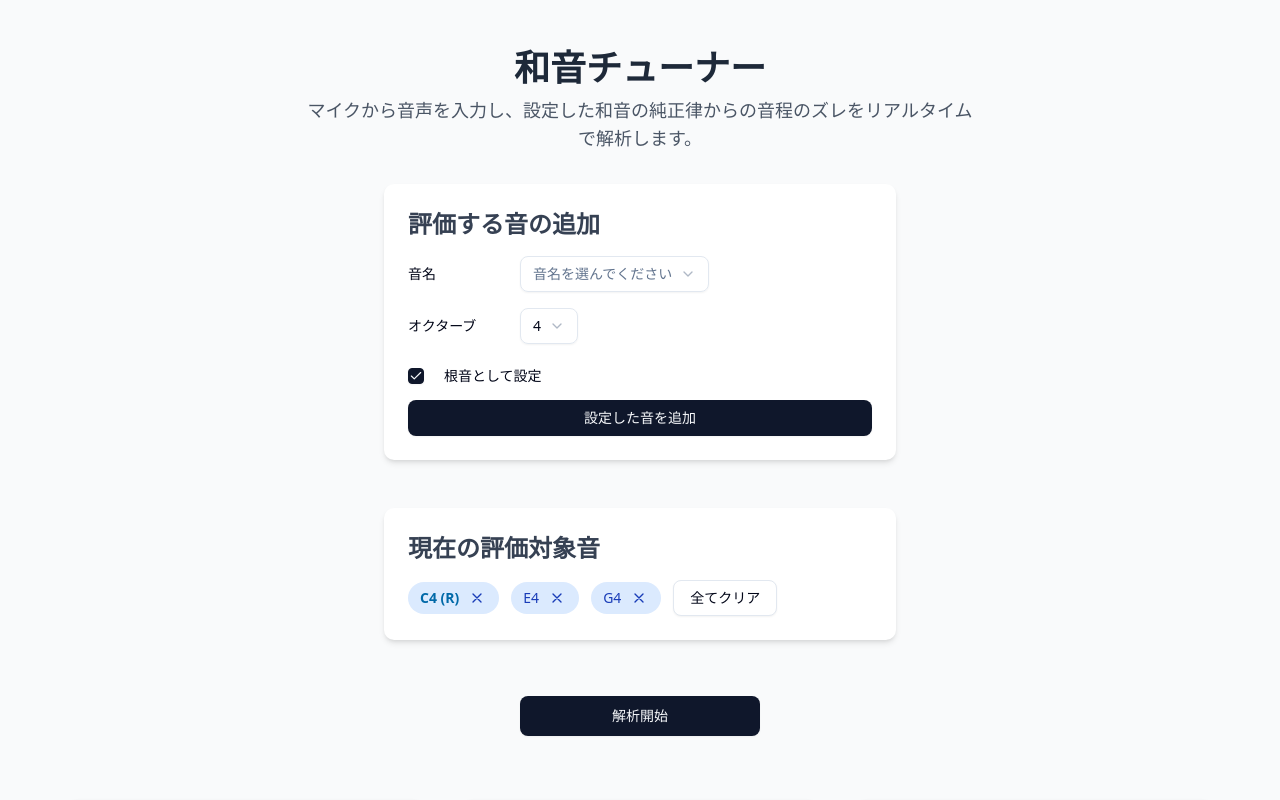
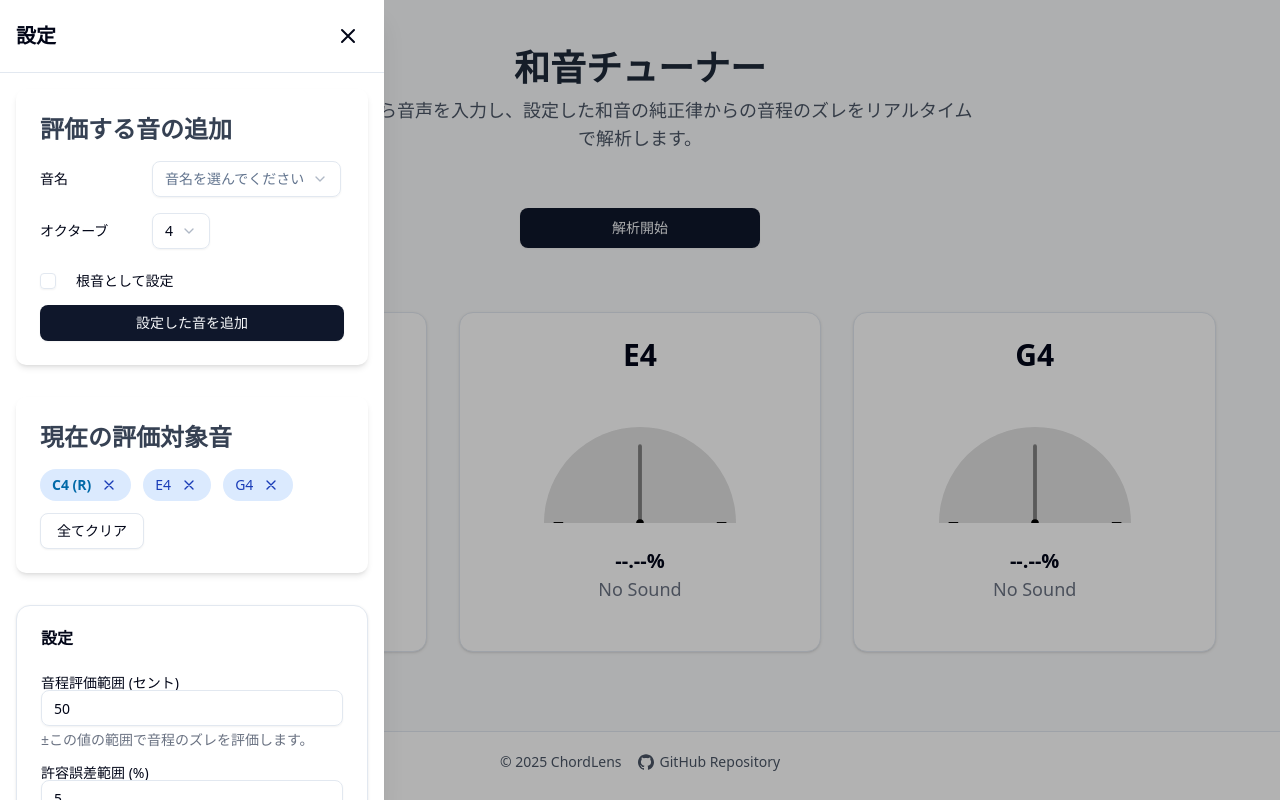
Before and after one commit to guchipa/chordlens, a Next.js app in the folder frontend/: page / in a window 1280 px wide. Both pictures are taken after a click on the button "設定を開く". Shown: the top 800 px of the page. Built offline with nearby package versions, Linux system fonts and the light colour scheme.

Commit message:
feat: 設定部分を左タブに配置

```diff
--- a/frontend/app/page.tsx
+++ b/frontend/app/page.tsx
@@ -9,9 +9,12 @@ import { useForm } from "react-hook-form";
 // 自作の解析ロジックと定数
 import { evaluateSpectrum } from "@/lib/audio_analysis/justAnalyze";
 import {
-  FFT_SIZE,
-  SMOOTHING_TIME_CONSTANT,
+  FFT_SIZE, // FFT_SIZE をインポート
+  SMOOTHING_TIME_CONSTANT, // SMOOTHING_TIME_CONSTANT をインポート
   DEFAULT_INITIAL_PITCH_LIST,
+  EVAL_RANGE_CENTS,
+  A4_FREQ,
+  EVAL_THRESHOLD,
 } from "@/lib/constants";
 
 import { AppFooter } from "@/components/AppFooter";
@@ -19,6 +22,7 @@ import { PitchSettingForm } from "@/components/feature/PitchSettingForm";
 import { PitchList } from "@/components/feature/PitchList";
 import { AnalysisControl } from "@/components/feature/AnalysisControl";
 import { AnalysisResult } from "@/components/feature/AnalysisResult";
+import { SettingsForm } from "@/components/feature/SettingsForm";
 import { FormSchema, formType } from "@/lib/schema";
 
 export default function HomePage() {
@@ -32,7 +36,27 @@ export default function HomePage() {
     (number | null)[] | null
   >(null);
   // ユーザーが設定する評価対象音のリストを管理
-  const [currentPitchList, setCurrentPitchList] = useState<formType[]>(DEFAULT_INITIAL_PITCH_LIST);
+  const [currentPitchList, setCurrentPitchList] = useState<formType[]>(
+    DEFAULT_INITIAL_PITCH_LIST
+  );
+
+  // 音程評価範囲のstateを追加
+  const [evalRangeCents, setEvalRangeCents] = useState(EVAL_RANGE_CENTS);
+  // 許容誤差範囲のstateを追加
+  const [goodRangePercent, setGoodRangePercent] = useState(5);
+  // A4周波数のstateを追加
+  const [a4Freq, setA4Freq] = useState(A4_FREQ);
+  // スペクトル評価閾値のstateを追加
+  const [evalThreshold, setEvalThreshold] = useState(EVAL_THRESHOLD);
+  // FFTサイズのstateを追加
+  const [fftSize, setFftSize] = useState(FFT_SIZE); // FFT_SIZEのstate
+  // 平滑化定数のstateを追加
+  const [smoothingTimeConstant, setSmoothingTimeConstant] = useState(
+    SMOOTHING_TIME_CONSTANT
+  ); // SMOOTHING_TIME_CONSTANTのstate
+
+  // 設定パネルの開閉状態
+  const [isSettingsOpen, setIsSettingsOpen] = useState(false);
 
   // フォームの初期化
   const form = useForm<formType>({
@@ -62,8 +86,8 @@ export default function HomePage() {
       const analyser = audioContextRef.current.createAnalyser();
       analyserNodeRef.current = analyser;
 
-      analyser.fftSize = FFT_SIZE;
-      analyser.smoothingTimeConstant = SMOOTHING_TIME_CONSTANT;
+      analyser.fftSize = fftSize; // stateのfftSizeを使用
+      analyser.smoothingTimeConstant = smoothingTimeConstant; // stateのsmoothingTimeConstantを使用
 
       source.connect(analyser);
 
@@ -81,8 +105,15 @@ export default function HomePage() {
 
         analyserNodeRef.current.getFloatFrequencyData(dataArray);
 
-        // evaluateSpectrum の引数は formType[] を直接受け取るように調整済み
-        const result = evaluateSpectrum(dataArray, freqBins, currentPitchList);
+        // evaluateSpectrum に a4Freq と evalThreshold を渡す
+        const result = evaluateSpectrum(
+          dataArray,
+          freqBins,
+          currentPitchList,
+          evalRangeCents,
+          a4Freq,
+          evalThreshold
+        );
         setAnalysisResult(result);
 
         animationFrameIdRef.current = requestAnimationFrame(analyzeLoop);
@@ -95,7 +126,14 @@ export default function HomePage() {
       console.error("Error accessing microphone:", error);
       alert("マイクへのアクセスを許可してください。");
     }
-  }, [currentPitchList]);
+  }, [
+    currentPitchList,
+    evalRangeCents,
+    a4Freq,
+    evalThreshold,
+    fftSize,
+    smoothingTimeConstant,
+  ]); // 依存配列に fftSize と smoothingTimeConstant を追加
 
   // 音程解析の停止ロジック
   const stopProcessing = useCallback(() => {
@@ -162,6 +200,84 @@ export default function HomePage() {
 
   return (
     <div className="flex flex-col min-h-screen bg-gray-50">
+      {/* Hamburger Button */}
+      <button
+        onClick={() => setIsSettingsOpen(true)}
+        className="fixed top-4 left-4 z-50 p-2 rounded-md bg-white/50 backdrop-blur-sm hover:bg-gray-200"
+        aria-label="設定を開く"
+      >
+        <svg
+          xmlns="http://www.w3.org/2000/svg"
+          className="h-6 w-6"
+          fill="none"
+          viewBox="0 0 24 24"
+          stroke="currentColor"
+        >
+          <path
+            strokeLinecap="round"
+            strokeLinejoin="round"
+            strokeWidth={2}
+            d="M4 6h16M4 12h16M4 18h16"
+          />
+        </svg>
+      </button>
+
+      {/* Settings Drawer */}
+      <div
+        className={`fixed top-0 left-0 h-full w-full max-w-sm bg-white shadow-xl z-50 transform transition-transform duration-300 ease-in-out ${
+          isSettingsOpen ? "translate-x-0" : "-translate-x-full"
+        }`}
+      >
+        <div className="flex justify-between items-center p-4 border-b">
+          <h3 className="text-xl font-bold">設定</h3>
+          <button
+            onClick={() => setIsSettingsOpen(false)}
+            className="p-2 rounded-md hover:bg-gray-200"
+            aria-label="設定を閉じる"
+          >
+            <svg
+              xmlns="http://www.w3.org/2000/svg"
+              className="h-6 w-6"
+              fill="none"
+              viewBox="0 0 24 24"
+              stroke="currentColor"
+            >
+              <path
+                strokeLinecap="round"
+                strokeLinejoin="round"
+                strokeWidth={2}
+                d="M6 18L18 6M6 6l12 12"
+              />
+            </svg>
+          </button>
+        </div>
+
+        <div className="p-4 overflow-y-auto h-[calc(100vh-65px)] space-y-8">
+          <PitchSettingForm form={form} onSubmit={onSubmit} />
+          <PitchList
+            currentPitchList={currentPitchList}
+            removePitch={removePitch}
+            clearPitchList={clearPitchList}
+          />
+          <SettingsForm
+            onEvalRangeChange={setEvalRangeCents}
+            onGoodRangeChange={setGoodRangePercent}
+            onA4FreqChange={setA4Freq}
+            onEvalThresholdChange={setEvalThreshold}
+            onFftSizeChange={setFftSize}
+            onSmoothingTimeConstantChange={setSmoothingTimeConstant}
+          />
+        </div>
+      </div>
+
+      {/* Overlay */}
+      {isSettingsOpen && (
+        <div
+          className="fixed inset-0 bg-black/30 z-40"
+          onClick={() => setIsSettingsOpen(false)}
+        ></div>
+      )}
+
       <main className="container mx-auto flex flex-grow flex-col items-center gap-8 p-4 sm:p-8 md:p-12">
         <div className="text-center">
           <h1 className="text-3xl font-extrabold text-gray-800 sm:text-4xl">
@@ -171,8 +287,6 @@ export default function HomePage() {
             マイクから音声を入力し、設定した和音の純正律からの音程のズレをリアルタイムで解析します。
           </h2>
         </div>
-        <PitchSettingForm form={form} onSubmit={onSubmit} />
-        <PitchList currentPitchList={currentPitchList} removePitch={removePitch} clearPitchList={clearPitchList} />
         <AnalysisControl
           isProcessing={isProcessing}
           startProcessing={startProcessing}
@@ -188,6 +302,8 @@ export default function HomePage() {
           isProcessing={isProcessing}
           analysisResult={analysisResult}
           currentPitchList={currentPitchList}
+          evalRangeCents={evalRangeCents}
+          goodRangePercent={goodRangePercent}
         />
       </main>
       <AppFooter />
```
